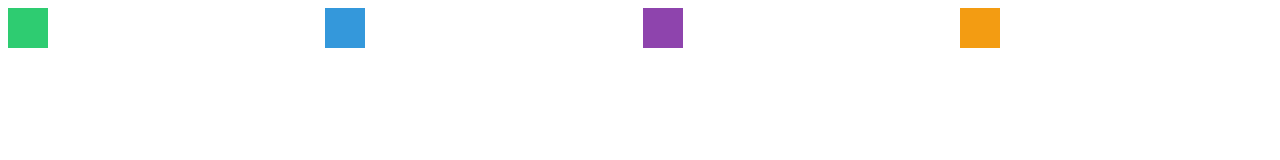
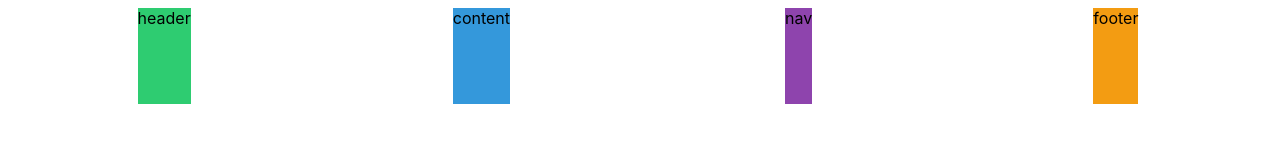
Before and after one commit to tonky0110/css-master-class, a plain HTML site: page index.html in a window 1280 px wide. Drawn offline with Linux system fonts and the light colour scheme.

Commit message:
2.7.4 place-items y x y: 세로방향 설정. x: 가로방향 설정.

```diff
--- a/index.html
+++ b/index.html
@@ -8,10 +8,10 @@
 	</head>
 	<body>
 		<div class="grid">
-			<div class="header"></div>
-			<div class="content"></div>
-			<div class="nav"></div>
-			<div class="footer"></div>
+			<div class="header">header</div>
+			<div class="content">content</div>
+			<div class="nav">nav</div>
+			<div class="footer">footer</div>
 		</div>
 	</body>
 </html>
--- a/styles.css
+++ b/styles.css
@@ -9,30 +9,21 @@ body {
 	height: 50vh;
 	grid-template-columns: repeat(4, 1fr);
 	grid-template-rows: repeat(4, 1fr);
-	justify-items: start;
-	align-items: start;
+	place-items: stretch center;
 }
 
 .header {
 	background-color: #2ecc71;
-	height: 40px;
-	width: 40px;
 }
 
 .content {
 	background-color: #3498db;
-	height: 40px;
-	width: 40px;
 }
 
 .nav {
 	background-color: #8e44ad;
-	height: 40px;
-	width: 40px;
 }
 
 .footer {
 	background-color: #f39c12;
-	height: 40px;
-	width: 40px;
 }
```
